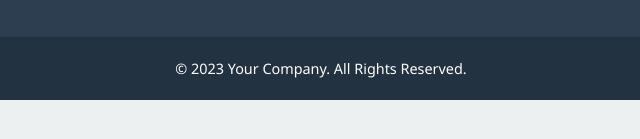
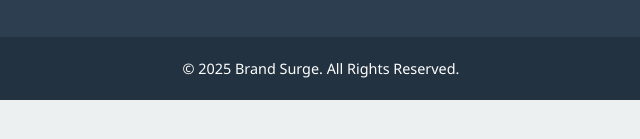
Before and after one commit to FatimaAnjumOfficial/BrandSurge, a plain HTML site: page Interview/contact.html in a window 1280 px wide. Shown: the part 309-448 px from the top of the page, 319-959 px from the left. Drawn offline with Linux system fonts and the light colour scheme.

Commit message:
Update contact.html

```diff
--- a/Interview/contact.html
+++ b/Interview/contact.html
@@ -60,7 +60,7 @@
             </div>
         </div>
         <div class="footer-bottom">
-            <p>&copy; 2023 Your Company. All Rights Reserved.</p>
+            <p>&copy; 2025 Brand Surge. All Rights Reserved.</p>
         </div>
     </footer>
     </body>
```
